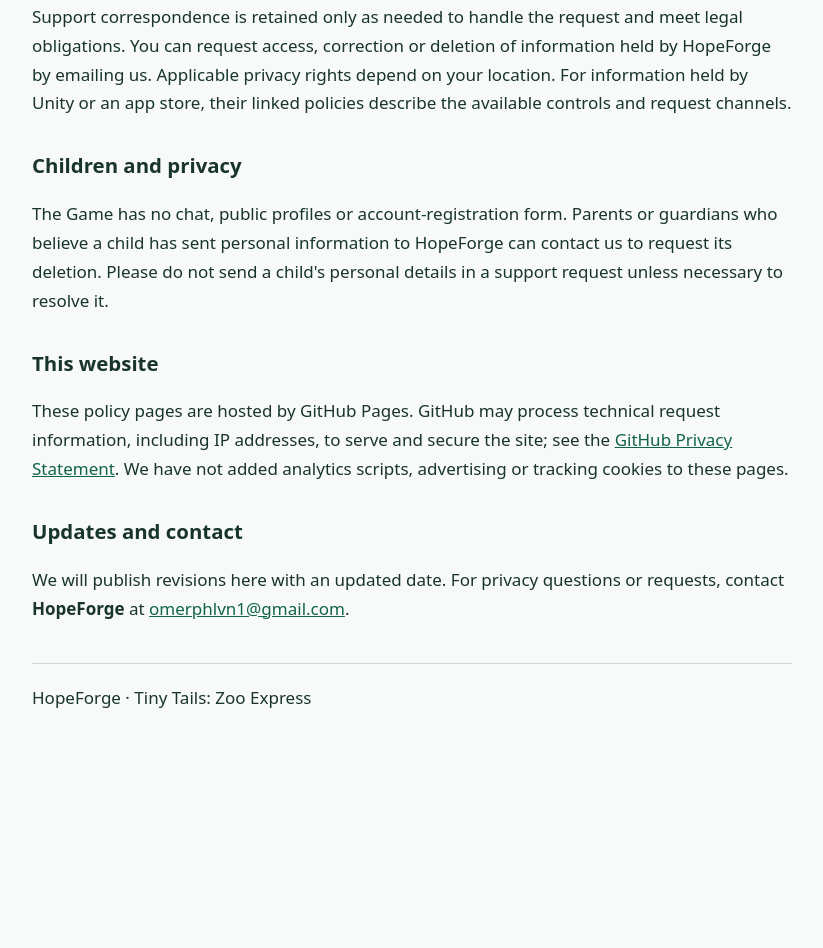
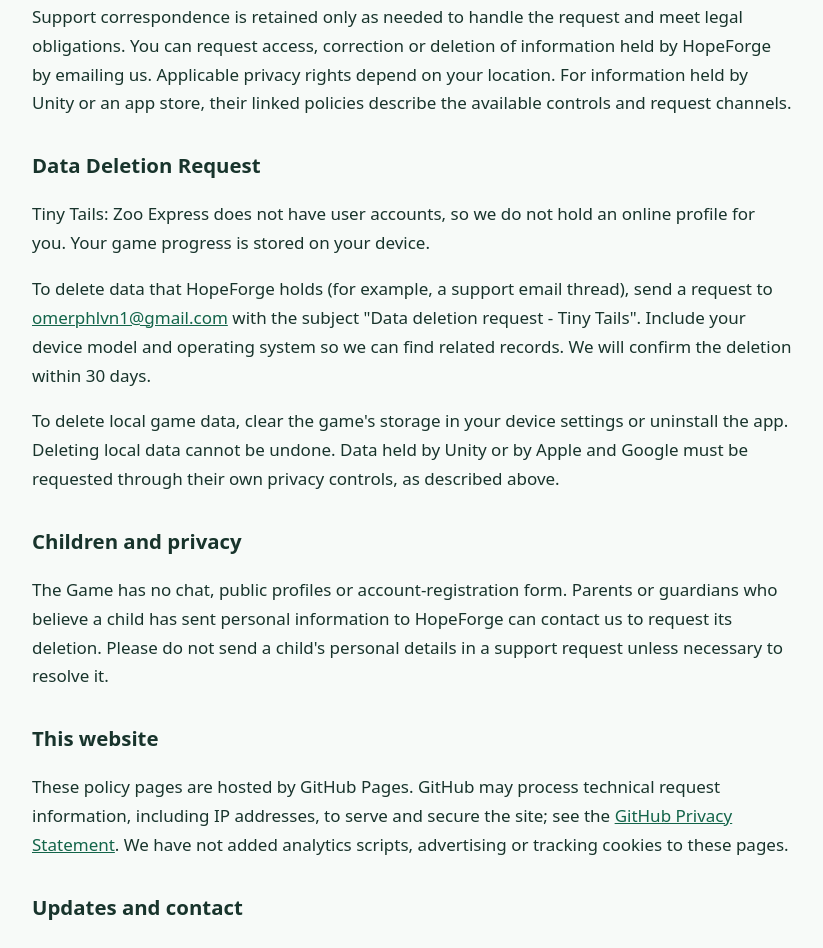
Before and after one commit to omerfarukphlvn/omerfarukphlvn.github.io, a plain HTML site: page tiny-tails/privacy/index.html in a window 1280 px wide. Shown: the part 1368-2316 px from the top of the page, without its empty margins (228-1051 px from the left). Before the commit the page ends 2153 px from the top, so only its background shows below. Drawn offline with Linux system fonts and the light colour scheme.

Commit message:
Add Data Deletion Request section to Tiny Tails privacy policy

```diff
--- a/tiny-tails/privacy/index.html
+++ b/tiny-tails/privacy/index.html
@@ -4,6 +4,6 @@
 <h2>Technical information and Unity</h2><p>The Game is made with Unity and has Unity's built-in analytics enabled. Unity may process technical and usage information such as device and installation identifiers, IP address, device model, operating system, app version and session or app-use information. This information supports usage measurement and operation of Unity services. See the <a href="https://unity.com/legal/game-player-and-app-user-privacy-policy">Unity Game Player and App User Privacy Policy</a> for its processing, retention and privacy choices.</p><p>This version does not use Firebase, GameAnalytics or Meta analytics integrations. It does not display advertisements or offer real-money in-app purchases. If those features or new data processing are introduced, we will update this policy before releasing the change.</p>
 <h2>Support and sharing</h2><p>If you email us, we receive your email address, message and anything you choose to attach. We use this information to answer your request and investigate issues. Please avoid sending sensitive information. We do not sell your personal information. Support messages are handled through our email provider, Google. Information may also be disclosed where required by law.</p><p>The app store handles downloads and any store-level diagnostics under its own policies: <a href="https://policies.google.com/privacy">Google</a> and <a href="https://www.apple.com/legal/privacy/">Apple</a>. These providers, Unity, and our email provider may process information in countries other than your own.</p>
 <h2>Retention, deletion and your choices</h2><p>Local progress remains until app data is cleared or removed; device backups may retain a separate copy. On Android you can clear the Game's storage in device settings. Removing the app may remove local progress; manage cloud backups separately. We cannot restore a local save that has been deleted.</p><p>Support correspondence is retained only as needed to handle the request and meet legal obligations. You can request access, correction or deletion of information held by HopeForge by emailing us. Applicable privacy rights depend on your location. For information held by Unity or an app store, their linked policies describe the available controls and request channels.</p>
-<h2>Children and privacy</h2><p>The Game has no chat, public profiles or account-registration form. Parents or guardians who believe a child has sent personal information to HopeForge can contact us to request its deletion. Please do not send a child's personal details in a support request unless necessary to resolve it.</p>
+<h2 id="data-deletion">Data Deletion Request</h2><p>Tiny Tails: Zoo Express does not have user accounts, so we do not hold an online profile for you. Your game progress is stored on your device.</p><p>To delete data that HopeForge holds (for example, a support email thread), send a request to <a href="mailto:omerphlvn1@gmail.com?subject=Data%20deletion%20request%20-%20Tiny%20Tails">omerphlvn1@gmail.com</a> with the subject "Data deletion request - Tiny Tails". Include your device model and operating system so we can find related records. We will confirm the deletion within 30 days.</p><p>To delete local game data, clear the game's storage in your device settings or uninstall the app. Deleting local data cannot be undone. Data held by Unity or by Apple and Google must be requested through their own privacy controls, as described above.</p><h2>Children and privacy</h2><p>The Game has no chat, public profiles or account-registration form. Parents or guardians who believe a child has sent personal information to HopeForge can contact us to request its deletion. Please do not send a child's personal details in a support request unless necessary to resolve it.</p>
 <h2>This website</h2><p>These policy pages are hosted by GitHub Pages. GitHub may process technical request information, including IP addresses, to serve and secure the site; see the <a href="https://docs.github.com/en/site-policy/privacy-policies/github-general-privacy-statement">GitHub Privacy Statement</a>. We have not added analytics scripts, advertising or tracking cookies to these pages.</p>
 <h2>Updates and contact</h2><p>We will publish revisions here with an updated date. For privacy questions or requests, contact <strong>HopeForge</strong> at <a href="mailto:omerphlvn1@gmail.com">omerphlvn1@gmail.com</a>.</p><footer>HopeForge · Tiny Tails: Zoo Express</footer></main></body></html>
```
